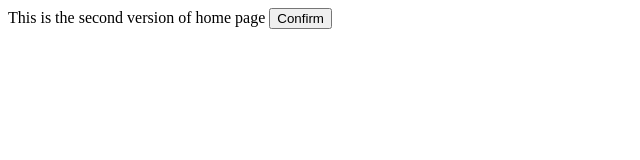
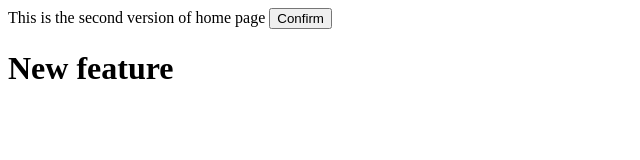
Before and after one commit to johnhuen/myrepo1, a plain HTML site: page index.html in a window 1280 px wide. Shown: the whole page, without its empty margins (0-640 px from the left). Drawn offline with Linux system fonts and the light colour scheme.

Commit message:
new feature finished

```diff
--- a/index.html
+++ b/index.html
@@ -2,5 +2,6 @@
 <body>
 This is the second version of home page
 <button>Confirm</button>
+<H1>New feature</H1>
 </body>
 </html>
```
Also changed, not shown: header.html (added, +5 -0 lines).
